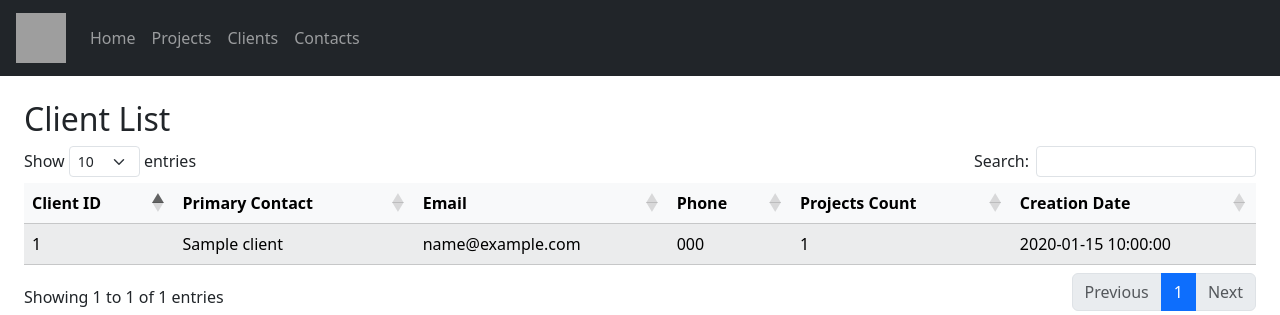
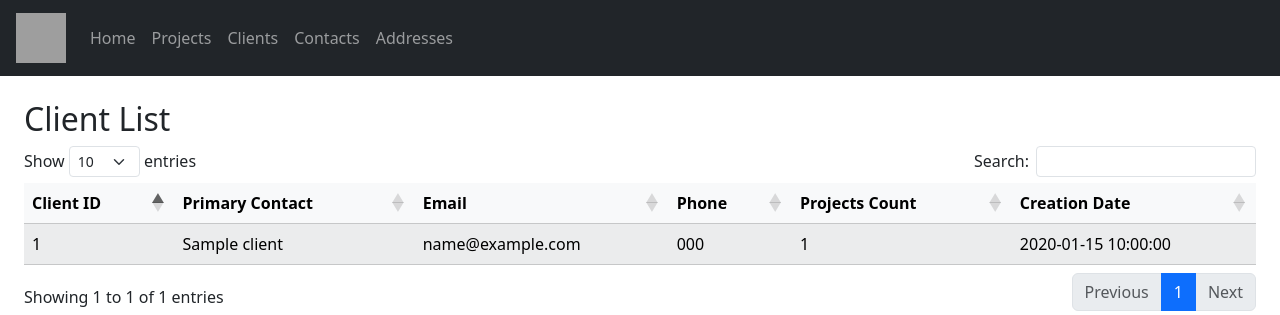
Before and after one commit to jack-lovett/company-database, a Python web app: template ui/templates/clients.html in a window 1280 px wide. Shown: the top 315 px of the page. Run offline with Jinja, Linux system fonts and the light colour scheme; the template is opened without the code that fills it: most values are stand-ins (such as "Sample title", 1, 10 or a date in 2020); some libraries are stand-ins or nearby versions; grey boxes are pictures that could not be loaded.

Commit message:
Update navigation

```diff
--- a/ui/templates/navigation.html
+++ b/ui/templates/navigation.html
@@ -9,18 +9,11 @@
 
     <div class="collapse navbar-collapse" id="navbarColor01">
         <ul class="navbar-nav mr-auto">
-            <li class="nav-item active">
-                <a class="nav-link" href="{{ url_for('index') }}">Home</a>
-            </li>
-            <li class="nav-item">
-                <a class="nav-link" href="{{ url_for('projects') }}">Projects</a>
-            </li>
-            <li class="nav-item">
-                <a class="nav-link" href="{{ url_for('clients') }}">Clients</a>
-            </li>
-            <li class="nav-item">
-                <a class="nav-link" href="{{ url_for('contacts') }}">Contacts</a>
-            </li>
+            <li class="nav-item active"><a class="nav-link" href="{{ url_for('index') }}">Home</a></li>
+            <li class="nav-item"><a class="nav-link" href="{{ url_for('projects') }}">Projects</a></li>
+            <li class="nav-item"><a class="nav-link" href="{{ url_for('clients') }}">Clients</a></li>
+            <li class="nav-item"><a class="nav-link" href="{{ url_for('contacts') }}">Contacts</a></li>
+            <li class="nav-item"><a class="nav-link" href="{{ url_for('addresses') }}">Addresses</a></li>
         </ul>
     </div>
 </nav>
```
